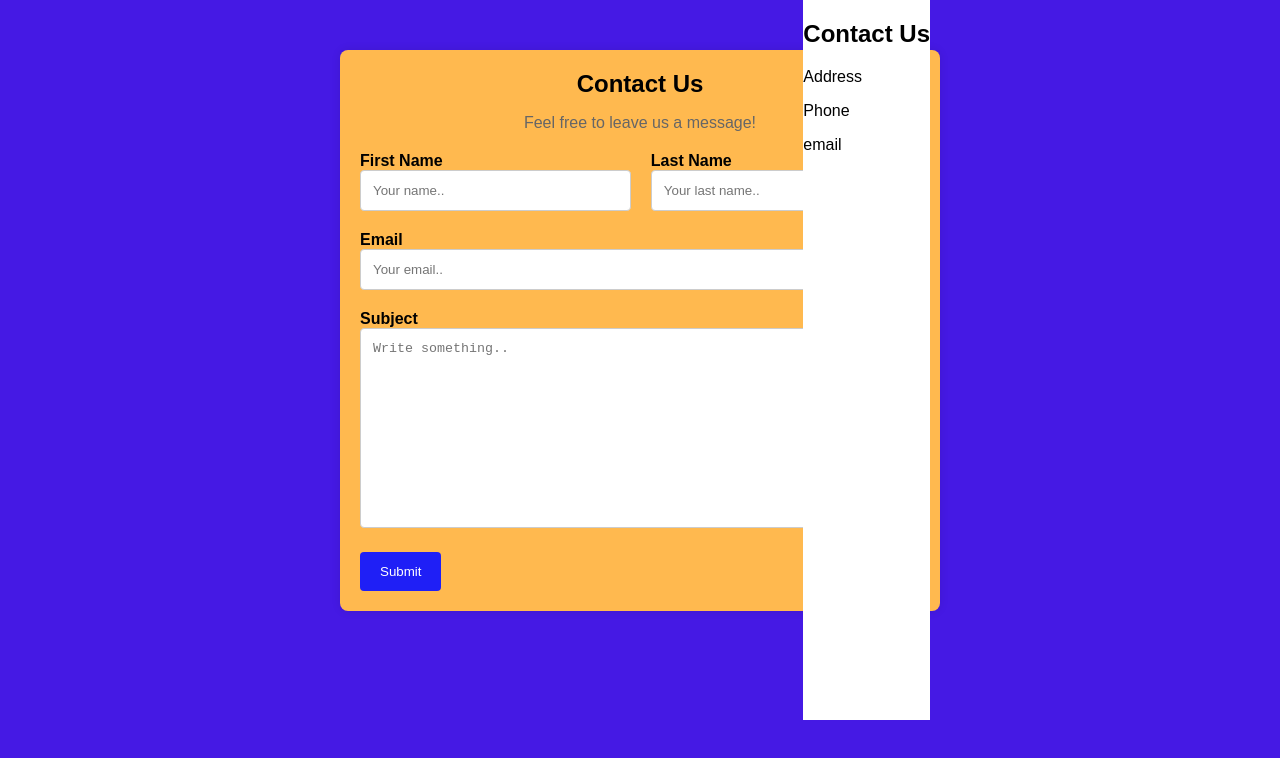
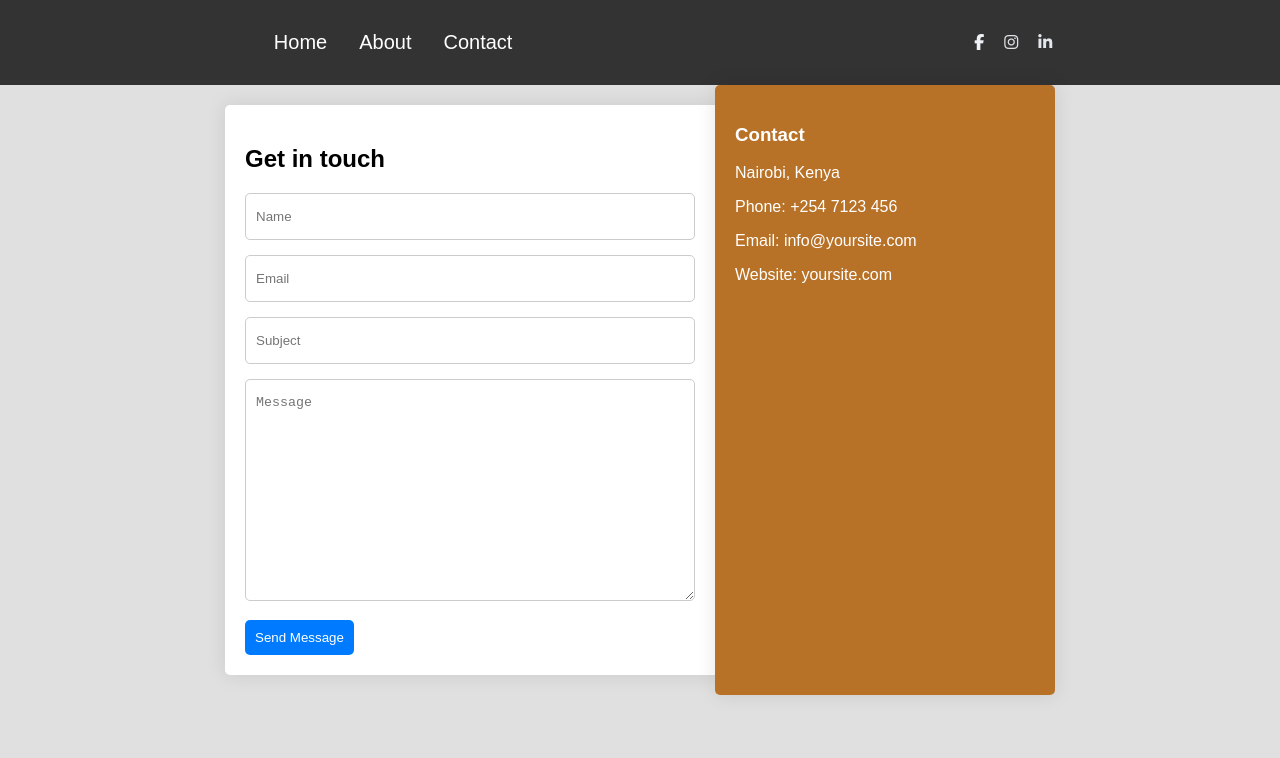
Before and after one commit to BOKEG/Portfolio, a plain HTML site: page Contact.html in a window 1280 px wide. Drawn offline with Linux system fonts and the light colour scheme.

Commit message:
contact page1

```diff
--- a/Contact.html
+++ b/Contact.html
@@ -3,61 +3,53 @@
 <head>
 <meta charset="UTF-8">
 <meta name="viewport" content="width=device-width, initial-scale=1.0">
-    <title>Contact Us</title>
 <link rel="stylesheet" href="styles.css">
+<link rel="stylesheet" href="style.css">
+<script src="https://kit.fontawesome.com/8324bd09e8.js" crossorigin="anonymous"></script>
+
+<title>Contact Form</title>
 </head>
 <body>
-    <div class="big-cont">
-        <div class="container">
-            <div class="row">
-                <div class="header">
-                    <h2>Contact Us</h2>
-                    <p>Feel free to leave us a message!</p>
-                </div>
-                <div class="column">
-                    <form>
-                        <div class="form">
-                            <div class="name">
-                                <div class="fname">
-                                    <label for="fname">First Name</label>
-                                    <input type="text" id="fname" name="firstname" placeholder="Your name..">
-                                </div>
-                                <div class="lname">
-                                    <label for="lname">Last Name</label>
-                                    <input type="text" id="lname" name="lastname" placeholder="Your last name..">
-                                </div>
-                            </div>
-
-                            <label for="email">Email</label>
-                            <input type="email" id="email" name="email" placeholder="Your email..">
-
-                            <label for="subject">Subject</label>
-                            <textarea id="subject" name="subject" placeholder="Write something.." style="height:200px"></textarea>
-
-                            <input type="submit" value="Submit">
-
-                        </div>
-
-                    </form>
-                </div>
+    <header>
+    <div class="navbar">
+        <ul>
+            <li><a href="#">Home</a></li>
+            <li><a href="#">About</a></li>
+            <li><a href="#">Contact</a></li>
+        </ul>
+        <div class="icons">
+            <div class="icon"><a href="https://www.facebook.com/"><i class="fa-brands fa-facebook-f" style="color: #eef1f6;"></i></a></div>
+            <div class="icon"><a href="https://www.instagram.com/"><i class="fa-brands fa-instagram" style="color: #e1e2e5;"></i></a></div>
+            <div class="icon"><a href="https://ke.linkedin.com/"><i class="fa-brands fa-linkedin-in" style="color: #e3e7ee;"></i></a></div>
         </div>
 
     </div>
-        <div class="info-contact">
-            <h2>Contact Us</h2>
-            <div class="address">
-                <p>Address</p>
+    </header>
+
+<div class="container">
+    <div class="card left-card">
+        <h2>Get in touch</h2>
+        <div class="input-group">
+            <input type="text" placeholder="Name"/>
         </div>
-            <div>
-                <p>Phone</p>
+        <div class="input-group">
+            <input type="email" placeholder="Email"/>
         </div>
-            <div>
-                <p>email</p>
+        <div class="input-group">
+            <input type="text" placeholder="Subject"/>
         </div>
-
+        <div class="input-group">
+            <textarea rows="4" placeholder="Message"></textarea>
+        </div>
+        <button class="button">Send Message</button>
+    </div>
+    <div class="card right-card">
+        <h3>Contact</h3>
+        <p>Nairobi, Kenya</p>
+        <p>Phone: +254 7123 456</p>
+        <p>Email: info@yoursite.com</p>
+        <p>Website: yoursite.com</p>
     </div>
 </div>
-
-
 </body>
 </html>
--- a/style.css
+++ b/style.css
@@ -1,5 +1,5 @@
 body{
-    background-color: rgb(121, 108, 108);
+    background-color: rgba(215, 213, 213, 0.729);
 }
 
 .nav{
@@ -9,23 +9,38 @@ body{
 
 .navbar{
     display: flex;
-    justify-content: space-around;
-    align-items: center;
-    list-style: none;
-    background-color:rgb(46, 45, 45);
-    box-shadow: 10px;
-    border-radius: 10px;
-    max-width: 80%;
+   background-color: #333;
+   justify-content: space-around;
+   align-items: center;
+}
+.navbar ul{
+    display: flex;
+    justify-content: left;
+    list-style-type: none;
+}
+.navbar li a{
+    display: block;
+    text-decoration: none;
+    color: #fff;
+    padding: 15px 16px;
+    font-size: 20px;
+}
+.navbar li a:hover{
+    font-size: 2rem;
+    color:#af1d1d;
+    transition: 0.5s ease-in-out;
+}
 
-
-}
 .icons{
     display: flex;
-
-
 }
 .icon{
     padding: 10px;
+}
+.icon:hover i {
+    font-size: 2em;
+    top: 15%;
+    transition: 0.5s ease-in-out;
 }
 
 .par{
--- a/styles.css
+++ b/styles.css
@@ -1,89 +1,54 @@
-* {
-    box-sizing: border-box;
-}
-
 body {
     font-family: Arial, sans-serif;
-    background-color: #4519e4;
+    /* display: flex; */
+    justify-content: center;
+    align-items: center;
+    height: 100vh;
     margin: 0;
-    padding: 0;
+    background-color: #f4f4f4;
 }
-.big-cont{
+.container {
     display: flex;
-    position: relative;
+    justify-content: center;
+    /* box-shadow: 0px 0px 10px rgba(0,0,0,0.1); */
 }
-
-.container {
-    max-width: 600px;
-    margin: 50px auto;
+.card {
     padding: 20px;
-    background-color: #ffb94f;
-    border-radius: 8px;
-    box-shadow: 0 0 10px rgba(0, 0, 0, 0.1);
 }
-.info-contact{
-    position:absolute;
+.left-card {
     background-color: #fff;
-    height: 90vh;
-    right: 350px;
+    width: 450px;
+    margin: 20px 0;
+    box-shadow: 0px 0px 20px rgba(0,0,0,0.1);
+    border-radius: 5px 0 0 5px;
 }
-
-.header {
-    text-align: center;
-    margin-bottom: 20px;
+.right-card {
+    background-color: #b87227;
+    color: #fff;
+    padding: 20px;
+    width: 300px;
+    box-shadow: 0px 0px 20px rgba(0,0,0,0.1);
+    border-radius: 5px;
 }
-
-.header h2 {
-    margin: 0;
+.input-group {
+    margin-bottom: 15px;
 }
-
-.header p {
-    color: #666;
+.input-group input,
+.input-group textarea {
+    width: calc(100% - 22px);
+    padding: 10px;
+    line-height: 25px;
+    border-radius: 5px;
+    border: 1px solid #ccc;
 }
-
-.row {
-
+.input-group textarea {
+    height: 200px;
 }
-
-.column {
-    display: flex;
-    flex: 1;
-}
-
-form {
-    display: grid;
-    flex-direction: column;
-}
-
-label {
-    margin-bottom: 8px;
-    font-weight: bold;
-}
-
-input[type="text"],
-input[type="email"],
-textarea {
-    width: 100%;
-    padding: 12px;
-    margin-bottom: 20px;
-    border: 1px solid #ccc;
-    border-radius: 4px;
-    resize: vertical;
-}
-
-input[type="submit"] {
-    background-color: #1f1ff6;
+.button {
+    background-color: #007bff;
     color: white;
-    padding: 12px 20px;
+    padding: 10px;
     border: none;
-    border-radius: 4px;
+    border-radius: 5px;
     cursor: pointer;
 }
-.name{
-    display: flex;
-    gap: 20px;
-}
-
-input[type="submit"]:hover {
-    background-color: #000000;
-}
```
Lines whose indentation alone changed are shown as unchanged.
